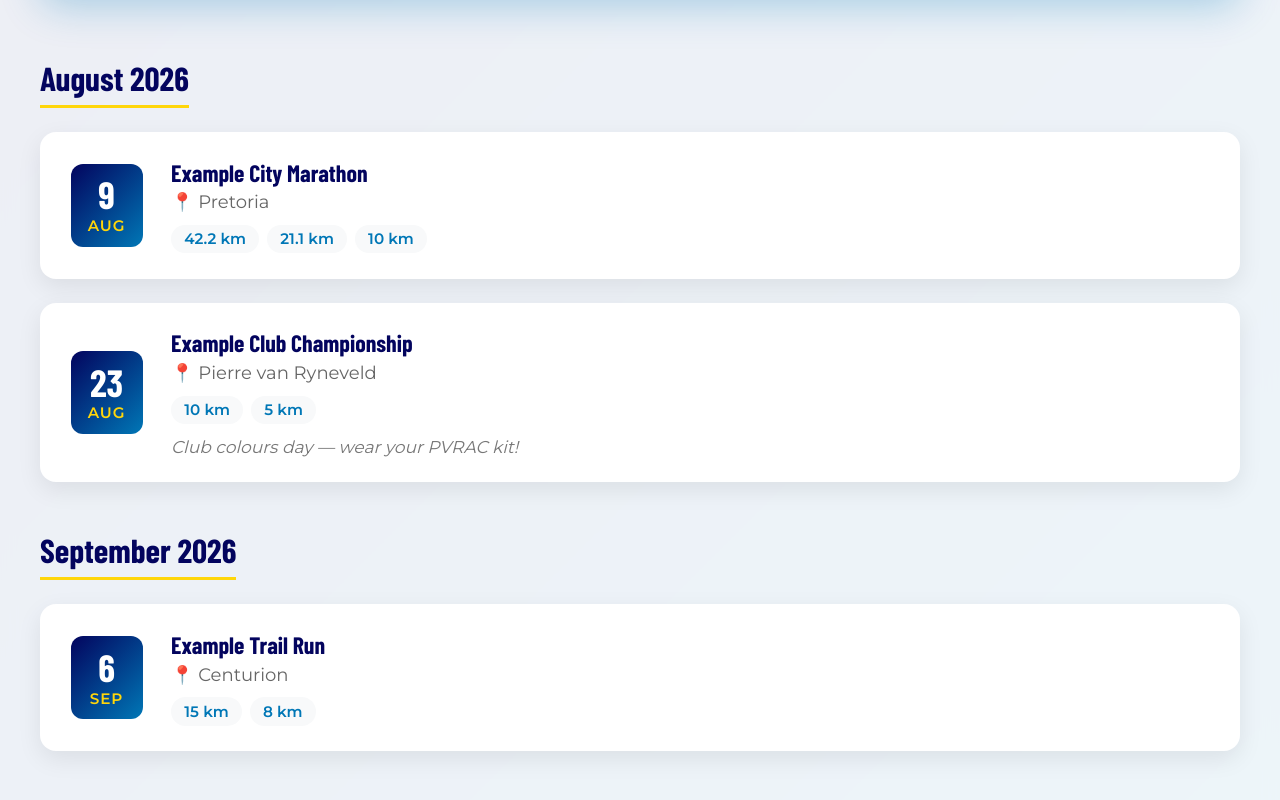
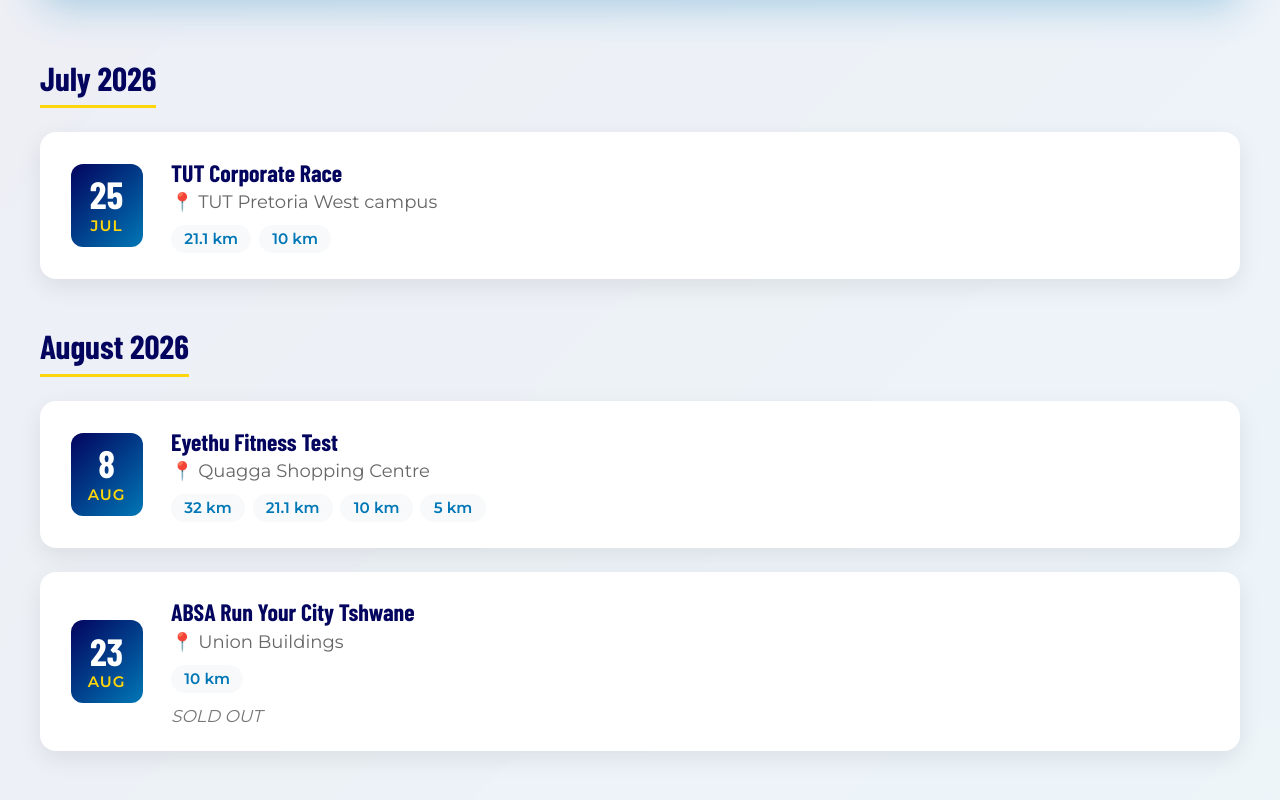
Before and after one commit to pvrac/pvrac-website, a Next.js app: page /calendar in a window 1280 px wide. Shown: the part 760-1560 px from the top of the page. Built offline with nearby package versions, Linux system fonts and the light colour scheme; a web font is replaced by a local one.

Commit message:
Update calendar

```diff
--- a/src/data/events.ts
+++ b/src/data/events.ts
@@ -38,24 +38,25 @@
 export const EVENTS: ClubEvent[] = [
   // ===== EXAMPLES — replace these with your real races before going live =====
   {
-    date: '2026-08-09',
-    title: 'Example City Marathon',
-    location: 'Pretoria',
-    distances: ['42.2 km', '21.1 km', '10 km'],
+    date: '2026-07-25',
+    title: 'TUT Corporate Race',
+    location: 'TUT Pretoria West campus',
+    distances: ['21.1 km', '10 km'],
     // registrationUrl: 'https://enter.example.com/city-marathon',
   },
   {
-    date: '2026-08-23',
-    title: 'Example Club Championship',
-    location: 'Pierre van Ryneveld',
-    distances: ['10 km', '5 km'],
-    note: 'Club colours day — wear your PVRAC kit!',
+    date: '2026-08-08',
+    title: 'Eyethu Fitness Test',
+    location: 'Quagga Shopping Centre',
+    distances: ['32 km','21.1 km','10 km', '5 km'],
+
   },
   {
-    date: '2026-09-06',
-    title: 'Example Trail Run',
-    location: 'Centurion',
-    distances: ['15 km', '8 km'],
+    date: '2026-08-23',
+    title: 'ABSA Run Your City Tshwane',
+    location: 'Union Buildings',
+    distances: ['10 km'],
+	note: 'SOLD OUT',
   },
   {
     date: '2026-07-04',
```
